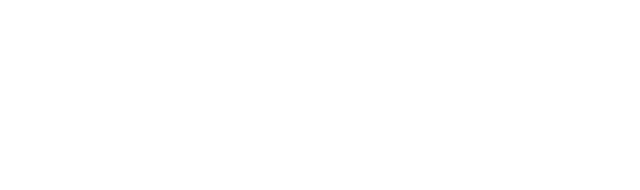
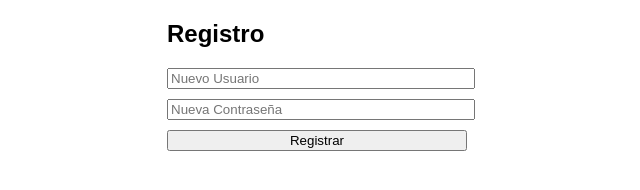
Before and after one commit to DanielCocom/comite_academico_web, a plain HTML site: page registro.html in a window 1280 px wide. Shown: the whole page, without its empty margins (323-963 px from the left). Drawn offline with Linux system fonts and the light colour scheme.

Commit message:
Aaaaaaayyyyyy

```diff
--- a/registro.html
+++ b/registro.html
@@ -1,11 +1,50 @@
 <!DOCTYPE html>
-<html lang="en">
+<html lang="es">
+
 <head>
     <meta charset="UTF-8">
     <meta name="viewport" content="width=device-width, initial-scale=1.0">
     <title>Registrarse</title>
+    <style>
+        body {
+            font-family: Arial, sans-serif;
+        }
+
+        .container {
+            width: 300px;
+            margin: auto;
+        }
+
+        input,
+        button {
+            display: block;
+            margin-top: 10px;
+            width: 100%;
+        }
+    </style>
 </head>
+
 <body>
+    <div class="container">
+        <h2>Registro</h2>
+        <form onsubmit="register(event)">
+            <input type="text" id="newUsername" name="newUsername" placeholder="Nuevo Usuario" required>
+            <input type="password" id="newPassword" name="newPassword" placeholder="Nueva Contraseña" required>
+            <button type="submit">Registrar</button>
+        </form>
+    </div>
+    <script>
+        function register(event) {
+            event.preventDefault(); // Evita recargar la página
+            let newUser = document.getElementById('newUsername').value;
+            let newPass = document.getElementById('newPassword').value;
 
+            // Guardamos usuario y contraseña en localStorage (práctica insegura)
+            localStorage.setItem('user', newUser);
+            localStorage.setItem('pass', newPass);
+            alert('Usuario registrado!');
+        }
+    </script>
 </body>
+
 </html>
```
Also changed, not shown: login.html (+42 -1 lines), mensaje.html (+19 -1 lines), app.js (deleted).
